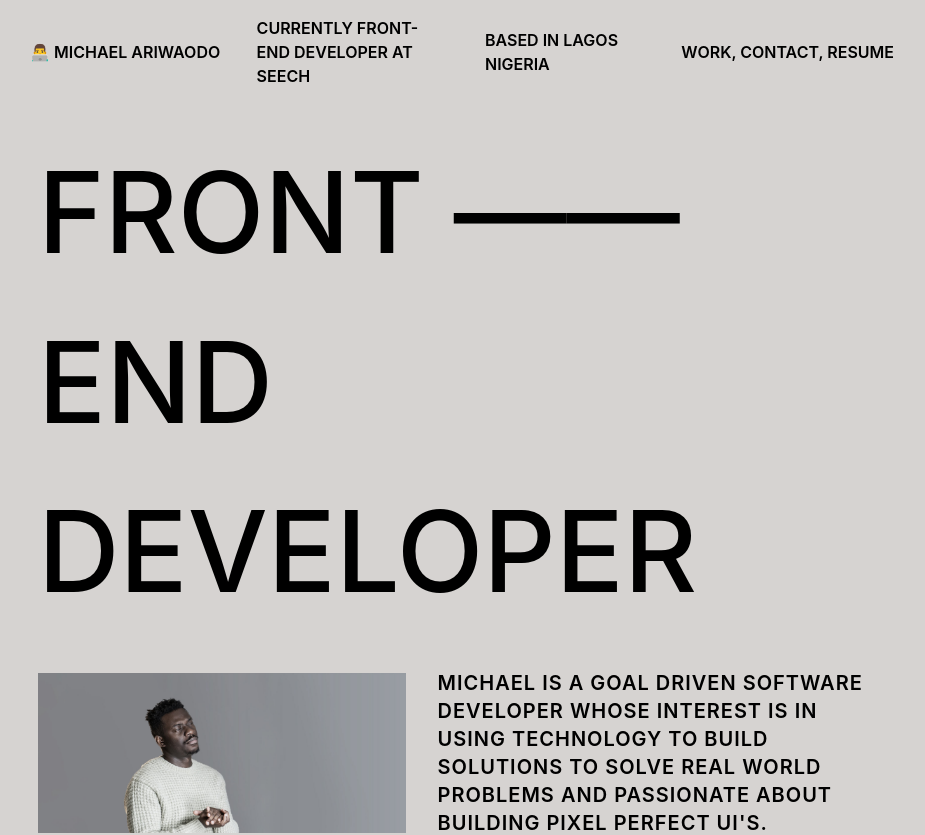
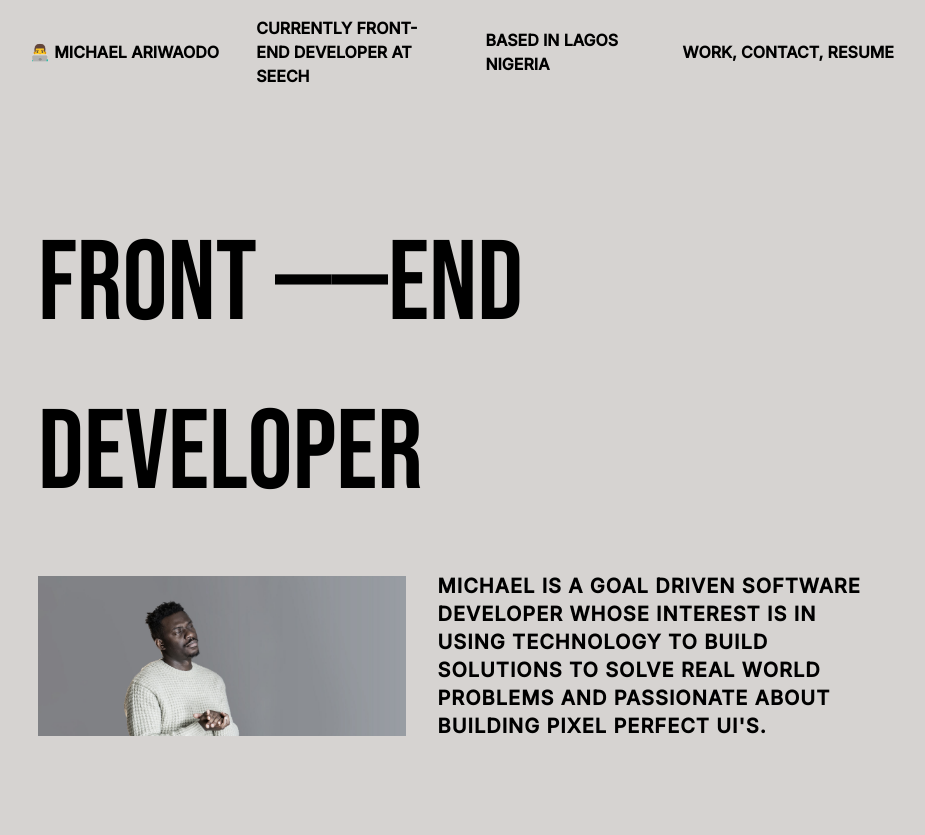
Before and after one commit to KvngMikey/PortfolioUpgrade, a React (Create React App) app: page / in a window 1280 px wide. Shown: the top 835 px of the page, without its empty margins (178-1103 px from the left). Built offline with nearby package versions, Linux system fonts and the light colour scheme.

Commit message:
font family changed

```diff
--- a/public/index.html
+++ b/public/index.html
@@ -1,6 +1,8 @@
 <!DOCTYPE html>
 <html lang="en">
   <head>
+    <link href="https://fonts.googleapis.com/css2?family=Inter:wght@500&display=swap" rel="stylesheet">
+    <link href="https://fonts.googleapis.com/css2?family=Bebas+Neue&display=swap" rel="stylesheet">
     <meta charset="utf-8" />
     <link rel="icon" href="%PUBLIC_URL%/favicon.ico" />
     <meta name="viewport" content="width=device-width, initial-scale=1" />
--- a/src/components/About.js
+++ b/src/components/About.js
@@ -37,7 +37,7 @@ const About = () => {
             </p>
         </article>
         <img className="bg-gradient-to-b from-teal-500 rounded-full w-80 h-80 " src={deved} alt="cartoon-avatar"/>    */}
-       <span className="font-medium text-[65px] sm:text-[113px] uppercase">Front ——End  Developer</span>
+       <span className="font-bebas font-medium text-[65px] sm:text-[113px] uppercase">Front ——End  Developer</span>
        <article className='flex flex-col sm:flex-row items-center gap-8'>
         <img className="bg-gradient-to-b from-teal-500 w-96 h-40" src={deved} alt="cartoon-avatar"/>
         <span className='uppercase text-xl font-semibold tracking-wider'>Michael is a goal driven software developer whose interest is in using technology to build solutions to solve real world problems and passionate about building pixel perfect UI's.</span>
--- a/src/components/Footer.js
+++ b/src/components/Footer.js
@@ -15,25 +15,25 @@ const Footer = () => {
     </div>
 
     <div className='flex flex-col items-center gap-6 text-base font-medium mb-12'>
-        <a href="mailto:contact.mikeariwaodo@gmail.com" target="_top">contact.mikeariwaodo@gmail.com</a>
+        <a href="mailto:contact.mikeariwaodo@gmail.com" target="_top" className='hover:text-orange-700'>contact.mikeariwaodo@gmail.com</a>
         <img className="w-10" src={smiley} alt="smiley"/>
     </div>
 
     <div className='gap-2 flex flex-col justify-between sm:flex-row items-center text-xs font-medium'>
         <span>© MICHAEL ARIWAODO 2022</span>
-        <span className="w-4/12 sm:w-[12%] flex flex-col items-center uppercase border border-solid border-black dark:border-white bg-stone-300 dark:bg-black py-1 px-2 rounded-full shadow-xl">
+        <span className="hover:bg-orange-700 hover:text-black w-4/12 sm:w-[12%] flex flex-col items-center uppercase border border-solid border-black dark:border-white bg-stone-300 dark:bg-black py-1 px-2 rounded-full shadow-xl">
           <a href='https://twitter.com/_mykhael' target="_blank">Twitter</a>
         </span>
-        <span className="w-4/12 sm:w-[12%] flex flex-col items-center uppercase border border-solid border-black dark:border-white bg-stone-300 dark:bg-black py-1 px-2 rounded-full shadow-xl">
+        <span className="hover:bg-orange-700 hover:text-black w-4/12 sm:w-[12%] flex flex-col items-center uppercase border border-solid border-black dark:border-white bg-stone-300 dark:bg-black py-1 px-2 rounded-full shadow-xl">
           <a href='https://instagram.com/dnd_mykhael' target="_blank">Instagram</a>
         </span>
-        <span className="w-4/12 sm:w-[12%] flex flex-col items-center uppercase border border-solid border-black dark:border-white bg-stone-300 dark:bg-black py-1 px-2 rounded-full shadow-xl">
+        <span className="hover:bg-orange-700 hover:text-black w-4/12 sm:w-[12%] flex flex-col items-center uppercase border border-solid border-black dark:border-white bg-stone-300 dark:bg-black py-1 px-2 rounded-full shadow-xl">
           <a href='https://github.com/kvngmikey' target="_blank">Github</a>
         </span>
-        <span className="w-4/12 sm:w-[12%] flex flex-col items-center uppercase border border-solid border-black dark:border-white bg-stone-300 dark:bg-black py-1 px-2 rounded-full shadow-xl">
+        <span className="hover:bg-orange-700 hover:text-black w-4/12 sm:w-[12%] flex flex-col items-center uppercase border border-solid border-black dark:border-white bg-stone-300 dark:bg-black py-1 px-2 rounded-full shadow-xl">
           <a href='https://linkedin.com/in/michael-ariwaodo-7b65521b1' target="_blank">Linkedin</a>
         </span>
-        <span className=''>Designed by <a href='https://twitter.com' target="_blank" className='text-emerald-700 dark:text-sky-400'>Ebuka Elubah</a></span>
+        <span className=''>Designed by <a href='https://twitter.com/Evanelubah3' target="_blank" className='text-emerald-700 dark:text-sky-400'>Ebuka Elubah</a></span>
     </div>
     </section>
   )
--- a/src/index.css
+++ b/src/index.css
@@ -15,10 +15,10 @@
 
 body {
   margin: 0;
-  /* font-family: 'SF Pro Display'; */
-  font-family: -apple-system, BlinkMacSystemFont, 'Segoe UI', 'Roboto', 'Oxygen',
+  font-family: 'inter';
+  /* font-family: -apple-system, BlinkMacSystemFont, 'Segoe UI', 'Roboto', 'Oxygen',
     'Ubuntu', 'Cantarell', 'Fira Sans', 'Droid Sans', 'Helvetica Neue',
-    sans-serif;
+    sans-serif; */
   -webkit-font-smoothing: antialiased;
   -moz-osx-font-smoothing: grayscale;
 }
--- a/tailwind.config.js
+++ b/tailwind.config.js
@@ -20,8 +20,10 @@ module.exports = {
         'open-menu': 'open-menu 0.5s ease-in-out forwards'
       },
       fontFamily: {
-        burtons: 'burtons'
-      }
+        'burtons': ['burtons', 'sans-serif'],
+        'inter': ['inter', 'sans-serif'],
+        'bebas': ['"Bebas Neue"', 'sans-serif'], // Ensure fonts with spaces have " " surrounding it.
+      },
     },
   },
   plugins: [],
```
